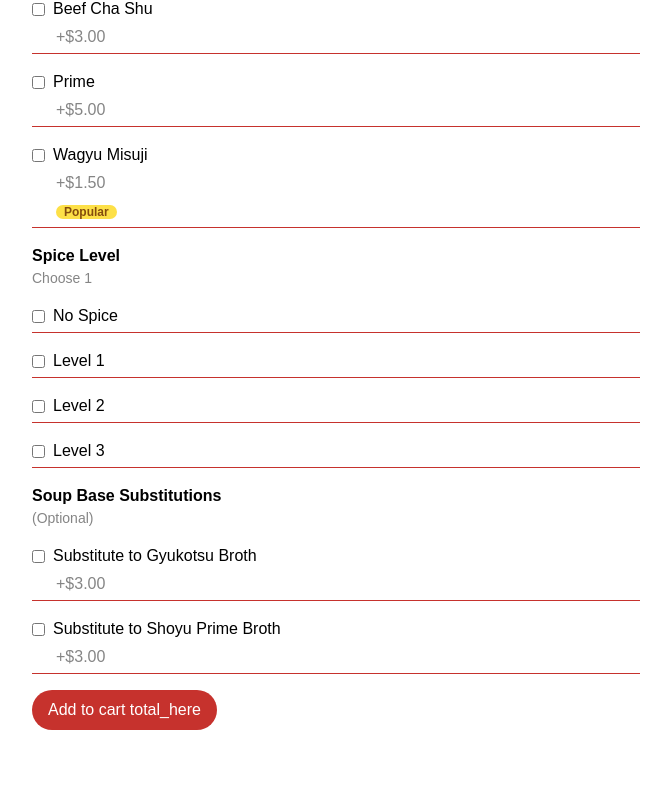
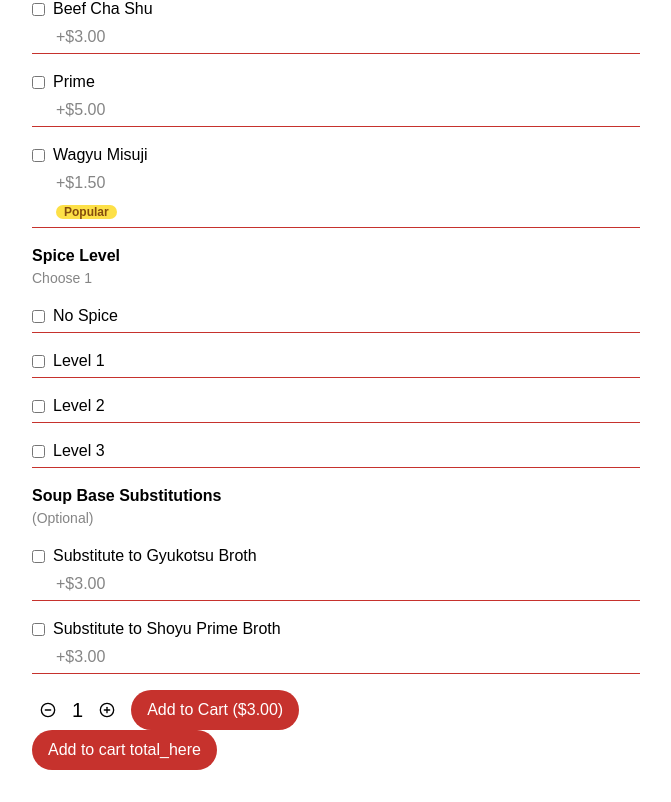
Before and after one commit to lizzzyCodes/ramen-house, a React (Create React App) app in the folder ramen-house-frontend/: page /menu-item/1 in a window 1280 px wide. Shown: the part 601-1403 px from the top of the page, without its empty margins (304-975 px from the left). Before the commit the page ends 1363 px from the top, so only its background shows below. Built offline with nearby package versions, Linux system fonts and the light colour scheme.

Commit message:
added the plus and minus counters for add to card

```diff
--- a/ramen-house-frontend/public/index.html
+++ b/ramen-house-frontend/public/index.html
@@ -24,7 +24,7 @@
       work correctly both with client-side routing and a non-root public URL.
       Learn how to configure a non-root public URL by running `npm run build`.
     -->
-    <title>React App</title>
+    <title>Ramen House</title>
   </head>
   <body>
     <noscript>You need to enable JavaScript to run this app.</noscript>
--- /dev/null
+++ b/ramen-house-frontend/src/components/counter.tsx
@@ -0,0 +1,34 @@
+import React, { useState } from "react";
+// used to keep track of count, takes in the price of the bowl
+import PrimaryButton from "./primaryButton";
+import { FiPlusCircle } from "react-icons/fi";
+import { FiMinusCircle } from "react-icons/fi";
+
+const AddCounter = () => {
+  const [count, setCount] = useState(1); // Default is one item
+
+  const handleIncrement = () => {
+    setCount(count + 1); // Increase count by 1
+  };
+
+  const handleSubtract = () => {
+    if (count > 1) {
+      setCount(count - 1); // Increase count by 1
+    }
+  };
+
+  return (
+    <div className="flex items-center space-x-2">
+      <button onClick={handleSubtract} className="text-black p-2">
+        <FiMinusCircle />
+      </button>
+      <span className="text-xl">{count}</span>
+      <button onClick={handleIncrement} className="text-black p-2">
+        <FiPlusCircle />
+      </button>
+      <PrimaryButton text={`Add to Cart ($${(count * 3).toFixed(2)})`} />
+    </div>
+  );
+};
+
+export default AddCounter;
--- a/ramen-house-frontend/src/components/primaryButton.tsx
+++ b/ramen-house-frontend/src/components/primaryButton.tsx
@@ -1,8 +1,8 @@
 interface ButtonProps {
-  text: string;
+  text?: string;
 }
 
 function PrimaryButton({ text }: ButtonProps) {
-  return <button className="bg-burgundy hover:bg-opacity-25 text-white py-2 px-4 rounded-full font-medium">{text}</button>;
+  return <button className="bg-burgundy hover:bg-opacity-25 text-white py-2 px-4 rounded-full font-nunito">{text}</button>;
 }
 export default PrimaryButton;
--- a/ramen-house-frontend/src/pages/Menu.tsx
+++ b/ramen-house-frontend/src/pages/Menu.tsx
@@ -5,7 +5,14 @@ import { menuData } from "../data/mockData";
 function Menu() {
   return (
     <div>
-      <Header text="RAMEN" />
+      <div about="header and logo" className="flex items-center pl-6 pt-4 ">
+        <img
+          src="favicon.ico" // Update this to the actual path of your logo
+          alt="ramen logo"
+          className="h-10 w-auto" // Adjust height and width as needed
+        />
+        <h1 className="pl-4 font-bold text-[32px]">RAMEN HOUSE</h1>
+      </div>
       <div>
         {menuData.map((item) => (
           <Card
--- a/ramen-house-frontend/src/pages/MenuItem.tsx
+++ b/ramen-house-frontend/src/pages/MenuItem.tsx
@@ -1,14 +1,14 @@
+// Order customize and add to cart page
 import { IoIosClose } from "react-icons/io";
 import Header from "../components/header";
 import { Link } from "react-router-dom";
-import CheckBox from "../components/checkbox";
 import Subheading from "../components/subheading";
 import PrimaryButton from "../components/primaryButton";
 import RamenSelection from "../components/selection";
 import { menuData } from "../data/mockData";
 import { useParams } from "react-router-dom";
+import AddCounter from "../components/counter";
 
-// EACH CARD WILL ACCESS THE DATA BASE ON ID
 function MenuItem() {
   // grab the id from the mockData
   const { id } = useParams<{ id: string }>(); // Get the ID from the URL
@@ -27,7 +27,7 @@ function MenuItem() {
           font="font-montserrat"
           size="text-[20px]"
         />
-        <p className="text-gray ">{ramenItem?.description}</p>
+        <p className="text-gray font-nunito">{ramenItem?.description}</p>
       </section>
       <div className="pb-4">
         <img
@@ -60,7 +60,7 @@ function MenuItem() {
         font="font-nunito"
       />
       <RamenSelection data={ramenItem?.soupBase} />
-
+      <AddCounter />
       <Link to={"/menu"}>
         <PrimaryButton text="Add to cart total_here" />
       </Link>
```
